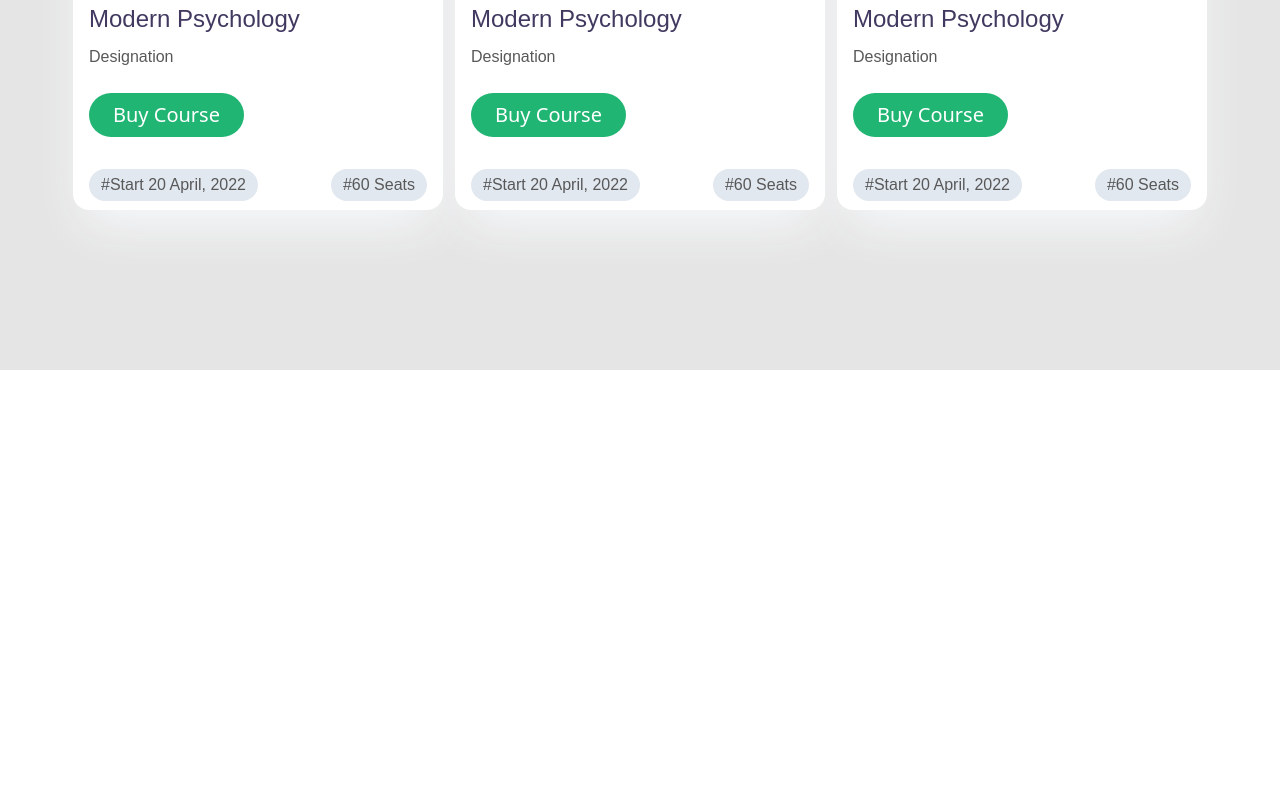
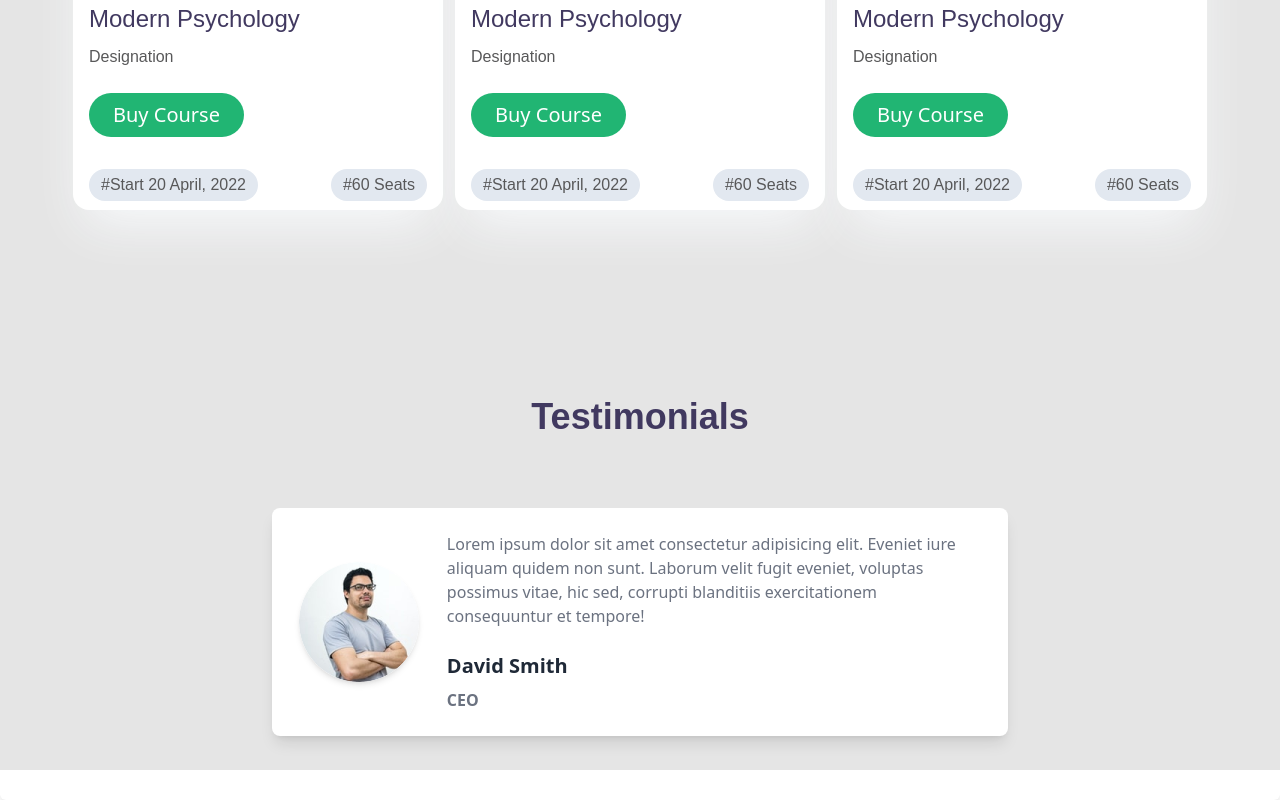
Before and after one commit to wpxmunna/eschool, a React (Create React App) app: page / in a window 1280 px wide. Shown: the part 1640-2440 px from the top of the page. Before the commit the page ends 2010 px from the top, so only its background shows below. Built offline with nearby package versions, Linux system fonts and the light colour scheme.

Commit message:
Add Testimonial Section and rename the ellipse image

```diff
--- a/src/App.js
+++ b/src/App.js
@@ -3,6 +3,7 @@ import CountingCard from './Component/CountingCard';
 import CourseCard from './Component/CourseCard';
 import FirstSection from './Component/FirstSection';
 import Navbar from './Component/Navbar';
+import Testimonial from './Component/Testimonial';
 
 function App() {
   return (
@@ -11,6 +12,7 @@ function App() {
       <FirstSection/>
       <CountingCard/>
       <CourseCard/>
+      <Testimonial/>
     </div>
   );
 }
--- /dev/null
+++ b/src/Component/Testimonial.jsx
@@ -0,0 +1,32 @@
+import React from 'react'
+import Avatar from './images/Ellipse.png'
+
+function Testimonial() {
+  return (
+    <div className=' w-full h-[400px] bg-[#E5E5E5] pt-5'>
+        <h1 className=' font-poppins font-bold text-[36px] text-center text-[#413960]'>Testimonials</h1>
+        <div className=' p-6 md:p-12 text-center md:text-left shadow-lg rounded-md'>
+            <div className=' flex justify-center'>
+                <div className=' max-w-3xl'>
+                    <div className=' block p-6 rounded-lg shadow-lg bg-white m-4'>
+                        <div className=' md:flex md:flex-row'>
+                            <div className=' md:w-96 w-36 flex justify-center items-center mb-6 lg:mb-0 mx-auto md:mx-0'>
+                                <img src={Avatar} alt="" className=' rounded-full shadow-md'/>
+                            </div>
+                            <div className=' md:ml-6'>
+                                <p className=' text-gray-500 font-light mb-6'>
+                                    Lorem ipsum dolor sit amet consectetur adipisicing elit. Eveniet iure aliquam quidem non sunt. Laborum velit fugit eveniet, voluptas possimus vitae, hic sed, corrupti blanditiis exercitationem consequuntur et tempore!
+                                </p>
+                                <p className=' font-semibold text-xl mb-2 text-gray-800'>David Smith</p>
+                                <p className=' font-semibold text-gray-500 mb-0'>CEO</p>
+                            </div>
+                        </div>
+                    </div>
+                </div>
+            </div>
+        </div>
+    </div>
+  )
+}
+
+export default Testimonial
```
Also changed, not shown: src/Component/images/Ellipse.png (renamed from src/Component/images/Ellipse 5 (1).png).
